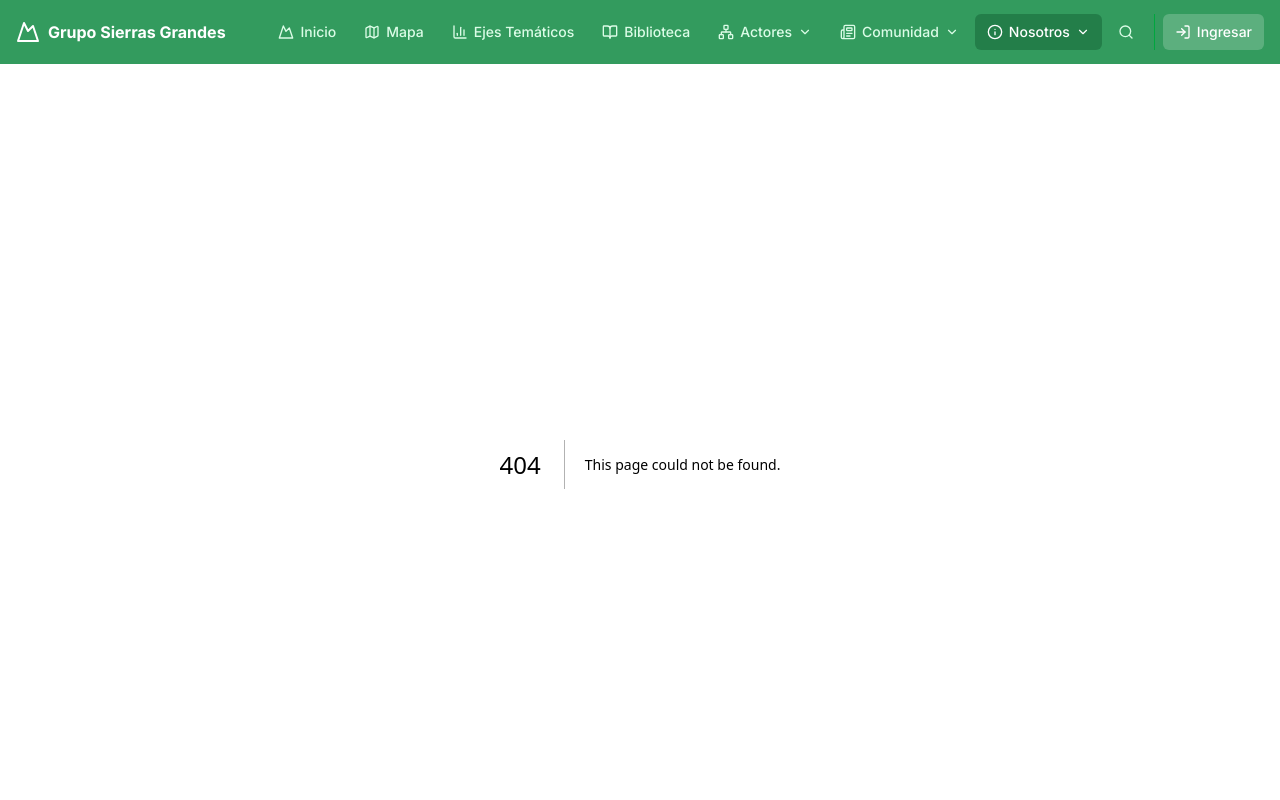
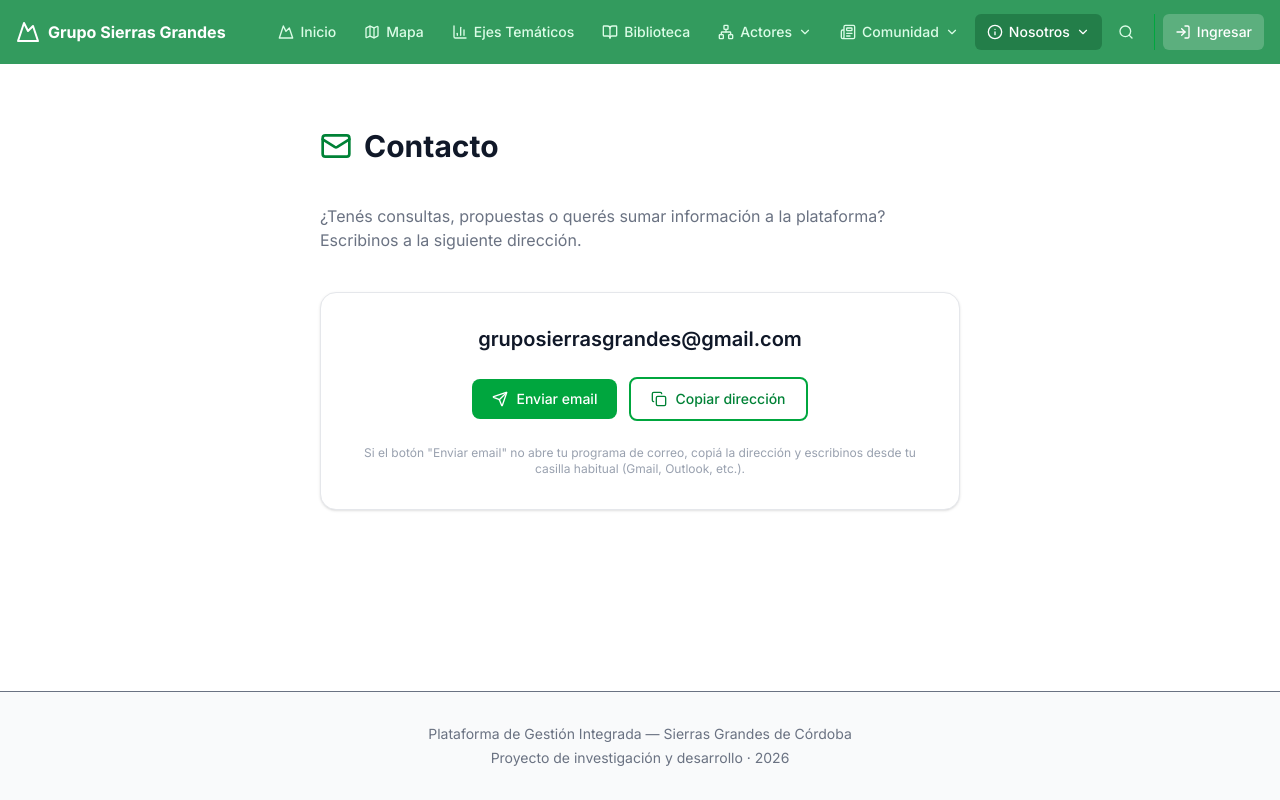
Before and after one commit to juanfiosa/sierrasgrandescordoba.org.ar, a Next.js app: page /contacto in a window 1280 px wide. Before the commit this address had no page. Shown: the top 800 px of the page. Built offline with nearby package versions, Linux system fonts and the light colour scheme.

Commit message:
feat: add /contacto page with copyable email as mailto fallback
El boton "Contacto" usaba mailto:, que no abre nada si el usuario no
tiene un cliente de correo configurado. Ahora enlaza a /contacto, una
pagina con la direccion visible/copiable y un boton de envio.

```diff
--- /dev/null
+++ b/src/app/contacto/page.tsx
@@ -0,0 +1,59 @@
+"use client";
+
+import { useState } from "react";
+import { Mail, Copy, Check, Send } from "lucide-react";
+
+const EMAIL = "gruposierrasgrandes@gmail.com";
+
+export default function ContactoPage() {
+  const [copied, setCopied] = useState(false);
+
+  const handleCopy = async () => {
+    try {
+      await navigator.clipboard.writeText(EMAIL);
+      setCopied(true);
+      setTimeout(() => setCopied(false), 2000);
+    } catch {
+      // ignore clipboard errors
+    }
+  };
+
+  return (
+    <main className="mx-auto max-w-2xl px-4 py-16">
+      <div className="mb-10 flex items-center gap-3">
+        <Mail className="h-8 w-8 text-green-700" />
+        <h1 className="text-3xl font-bold text-gray-900">Contacto</h1>
+      </div>
+      <p className="mb-10 text-gray-500">
+        ¿Tenés consultas, propuestas o querés sumar información a la plataforma?
+        Escribinos a la siguiente dirección.
+      </p>
+
+      <div className="rounded-2xl border border-gray-200 bg-white p-8 text-center shadow-sm">
+        <p className="text-xl font-semibold text-gray-900 break-all">{EMAIL}</p>
+
+        <div className="mt-6 flex flex-wrap items-center justify-center gap-3">
+          <a
+            href={`mailto:${EMAIL}`}
+            className="flex items-center gap-2 rounded-lg bg-green-600 px-5 py-2.5 text-sm font-medium text-white transition-colors hover:bg-green-700"
+          >
+            <Send className="h-4 w-4" />
+            Enviar email
+          </a>
+          <button
+            onClick={handleCopy}
+            className="flex items-center gap-2 rounded-lg border-2 border-green-600 px-5 py-2.5 text-sm font-medium text-green-700 transition-colors hover:bg-green-50"
+          >
+            {copied ? <Check className="h-4 w-4" /> : <Copy className="h-4 w-4" />}
+            {copied ? "¡Copiado!" : "Copiar dirección"}
+          </button>
+        </div>
+
+        <p className="mt-6 text-xs text-gray-400">
+          Si el botón &quot;Enviar email&quot; no abre tu programa de correo,
+          copiá la dirección y escribinos desde tu casilla habitual (Gmail, Outlook, etc.).
+        </p>
+      </div>
+    </main>
+  );
+}
--- a/src/components/layout/Navbar.tsx
+++ b/src/components/layout/Navbar.tsx
@@ -247,14 +247,19 @@ export default function Navbar() {
                     {label}
                   </Link>
                 ))}
-                <a
-                  href="mailto:gruposierrasgrandes@gmail.com"
+                <Link
+                  href="/contacto"
                   onClick={closeAllDropdowns}
-                  className="flex items-center gap-2 px-4 py-2 text-sm text-green-100 transition-colors hover:bg-green-700 hover:text-white"
+                  className={cn(
+                    "flex items-center gap-2 px-4 py-2 text-sm transition-colors",
+                    pathname === "/contacto"
+                      ? "bg-green-900/40 text-white"
+                      : "text-green-100 hover:bg-green-700 hover:text-white"
+                  )}
                 >
                   <Mail className="h-4 w-4" />
                   Contacto
-                </a>
+                </Link>
               </div>
             )}
           </div>
@@ -426,14 +431,17 @@ export default function Navbar() {
                   {label}
                 </Link>
               ))}
-              <a
-                href="mailto:gruposierrasgrandes@gmail.com"
+              <Link
+                href="/contacto"
                 onClick={() => { setOpen(false); setMobileNosotrosOpen(false); }}
-                className="flex items-center gap-2 rounded-md px-3 py-2 text-sm font-medium text-green-100"
+                className={cn(
+                  "flex items-center gap-2 rounded-md px-3 py-2 text-sm font-medium",
+                  pathname === "/contacto" ? "bg-green-900/40 text-white" : "text-green-100"
+                )}
               >
                 <Mail className="h-4 w-4" />
                 Contacto
-              </a>
+              </Link>
             </div>
           )}
 
```
